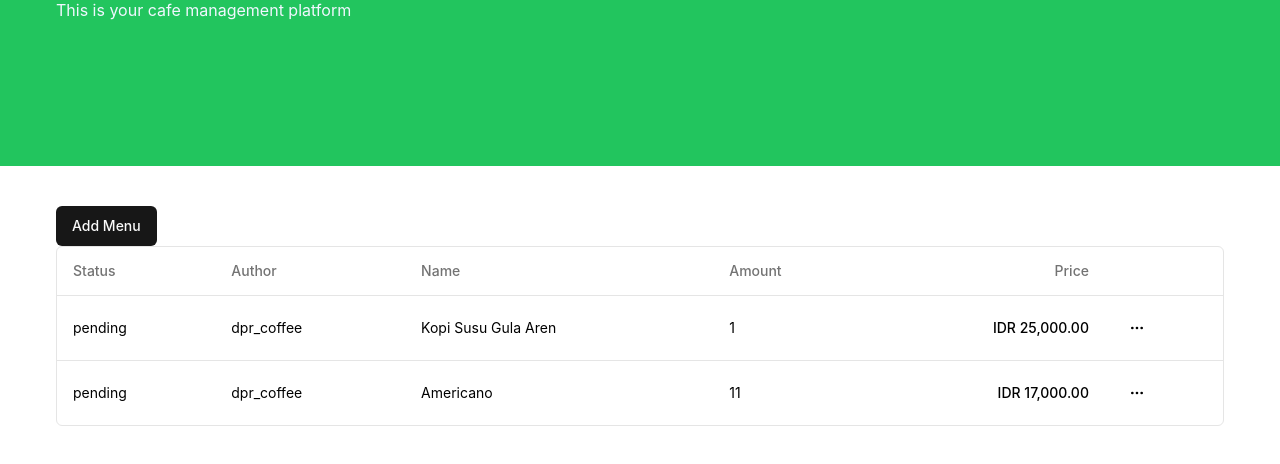
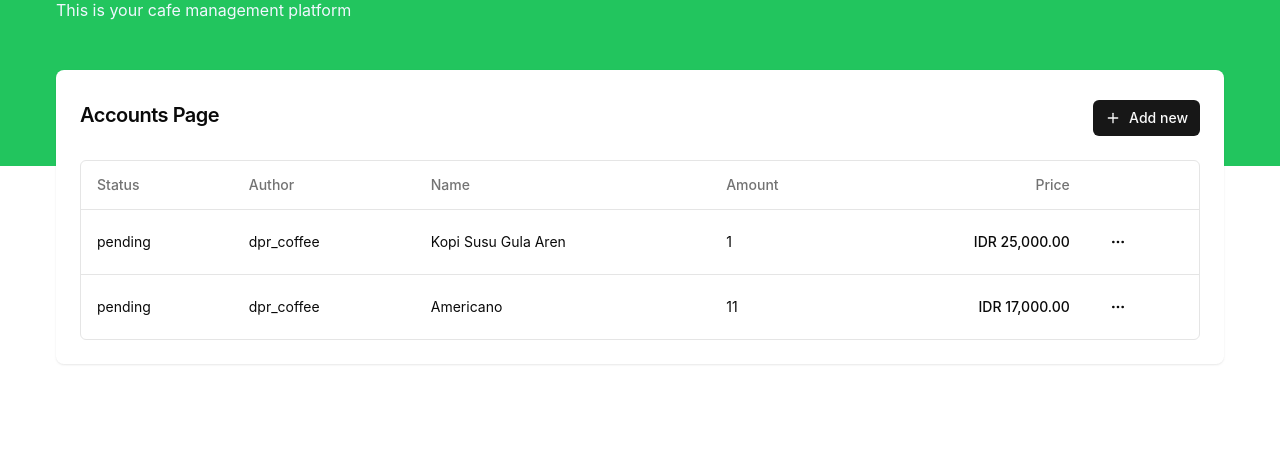
Before and after one commit to Skilvul-KM4-FE8/dpr_coffee_tsx, a Next.js app: page / in a window 1280 px wide. Shown: the part 166-630 px from the top of the page. Built offline with nearby package versions, Linux system fonts and the light colour scheme; no server answers.

Commit message:
fixed error

```diff
--- a/app/(menu)/columns.tsx
+++ b/app/(menu)/columns.tsx
@@ -13,10 +13,19 @@
   id: string;
   amount: number;
   author: string;
-  status: "pending" | "processing" | "success" | "failed";
+  status: string
   name: string;
   price: number;
 };
+
+type test ={
+  id: string;
+  author: string;
+  amount: number;
+  status: string;
+  name: string;
+  price: number;
+}
 
 export const columns: ColumnDef<Menu>[] = [
   {
--- a/app/(menu)/data-table.tsx
+++ b/app/(menu)/data-table.tsx
@@ -1,13 +1,13 @@
 "use client";
 
 import { ColumnDef, flexRender, getCoreRowModel, useReactTable } from "@tanstack/react-table";
-
 import { Table, TableBody, TableCell, TableHead, TableHeader, TableRow } from "@/components/ui/table";
 
 interface DataTableProps<TData, TValue> {
   columns: ColumnDef<TData, TValue>[];
-  menu: TData[];
+  data: TData[];
 }
+
 
 export function DataTable<TData, TValue>({ columns, data }: DataTableProps<TData, TValue>) {
   const table = useReactTable({
--- a/app/(menu)/page.tsx
+++ b/app/(menu)/page.tsx
@@ -3,10 +3,11 @@
 import { DataTable } from "@/app/(menu)/data-table";
 import { Button } from "@/components/ui/button";
 import { useNewMenu } from "@/features/menu/hooks/use-new-menu";
-
+import { Card, CardContent, CardHeader, CardTitle } from "@/components/ui/card"
+import { Plus } from "lucide-react";
 
 export default function DemoPage() {
-  let Menu = [
+  let dataMenu = [
     {
       id: "728ed52f",
       author: "dpr_coffee",
@@ -26,13 +27,34 @@
   ];
   const { isOpen, onOpen, onClose } = useNewMenu();
   return (
-
-    <div className="container mx-auto py-10">
-      <Button variant="default" onClick={onOpen}>
-        Add Menu
-      </Button>
-      <DataTable columns={columns} data={Menu} />
-
-    </div>
+    <div className="mx-auto max-w-screen-2xl w-full pb-10 -mt-24">
+                <Card className="border-none drop-shadow-sm ">
+                    <CardHeader className="flex gap-y-2 lg:flex-row lg:items-center lg:justify-between">
+                        <CardTitle className="text-xl line-clamp-1">
+                            Accounts Page
+                        </CardTitle>
+                        <Button
+                            size="sm"
+                            onClick={onOpen}
+                        >
+                            <Plus className="size-4 mr-2" />
+                            Add new
+                        </Button>
+                    </CardHeader>
+                    <CardContent>
+                        <DataTable columns={columns} data={dataMenu} />
+                        {/* <DataTable
+                            filterKey="name"
+                            columns={columns}
+                            data={dataMenu}
+                            onDelete={(row) => {
+                                const ids = row.map((r) => r.original.id)
+                                deleteAccount.mutate({ids})
+                            }}
+                            disabled={isDisabled}
+                        /> */}
+                    </CardContent>
+                </Card>
+            </div>
   );
 }
--- a/app/layout.tsx
+++ b/app/layout.tsx
@@ -27,11 +27,11 @@
 }>) {
   return (
     <ClerkProvider>
+        <SheetProvider />
       <html lang="en">
         <body
           className={`${geistSans.variable} ${geistMono.variable} antialiased`}
         >
-          <SheetProvider />
           {children}
         </body>
       </html>
--- /dev/null
+++ b/components/ui/card.tsx
@@ -0,0 +1,79 @@
+import * as React from "react"
+
+import { cn } from "@/lib/utils"
+
+const Card = React.forwardRef<
+  HTMLDivElement,
+  React.HTMLAttributes<HTMLDivElement>
+>(({ className, ...props }, ref) => (
+  <div
+    ref={ref}
+    className={cn(
+      "rounded-lg border bg-card text-card-foreground shadow-sm",
+      className
+    )}
+    {...props}
+  />
+))
+Card.displayName = "Card"
+
+const CardHeader = React.forwardRef<
+  HTMLDivElement,
+  React.HTMLAttributes<HTMLDivElement>
+>(({ className, ...props }, ref) => (
+  <div
+    ref={ref}
+    className={cn("flex flex-col space-y-1.5 p-6", className)}
+    {...props}
+  />
+))
+CardHeader.displayName = "CardHeader"
+
+const CardTitle = React.forwardRef<
+  HTMLParagraphElement,
+  React.HTMLAttributes<HTMLHeadingElement>
+>(({ className, ...props }, ref) => (
+  <h3
+    ref={ref}
+    className={cn(
+      "text-2xl font-semibold leading-none tracking-tight",
+      className
+    )}
+    {...props}
+  />
+))
+CardTitle.displayName = "CardTitle"
+
+const CardDescription = React.forwardRef<
+  HTMLParagraphElement,
+  React.HTMLAttributes<HTMLParagraphElement>
+>(({ className, ...props }, ref) => (
+  <p
+    ref={ref}
+    className={cn("text-sm text-muted-foreground", className)}
+    {...props}
+  />
+))
+CardDescription.displayName = "CardDescription"
+
+const CardContent = React.forwardRef<
+  HTMLDivElement,
+  React.HTMLAttributes<HTMLDivElement>
+>(({ className, ...props }, ref) => (
+  <div ref={ref} className={cn("p-6 pt-0", className)} {...props} />
+))
+CardContent.displayName = "CardContent"
+
+const CardFooter = React.forwardRef<
+  HTMLDivElement,
+  React.HTMLAttributes<HTMLDivElement>
+>(({ className, ...props }, ref) => (
+  <div
+    ref={ref}
+    className={cn("flex items-center p-6 pt-0", className)}
+    {...props}
+  />
+))
+CardFooter.displayName = "CardFooter"
+
+export { Card, CardHeader, CardFooter, CardTitle, CardDescription, CardContent }
--- a/features/menu/components/new-menu-sheet.tsx
+++ b/features/menu/components/new-menu-sheet.tsx
@@ -1,3 +1,4 @@
+'use client'
 import { Sheet, SheetContent, SheetDescription, SheetHeader, SheetTitle, SheetTrigger } from "@/components/ui/sheet";
 import { useNewMenu } from "@/features/menu/hooks/use-new-menu";
 
```
Also changed, not shown: 1 other file (tests, documents, lock files or other folders).
